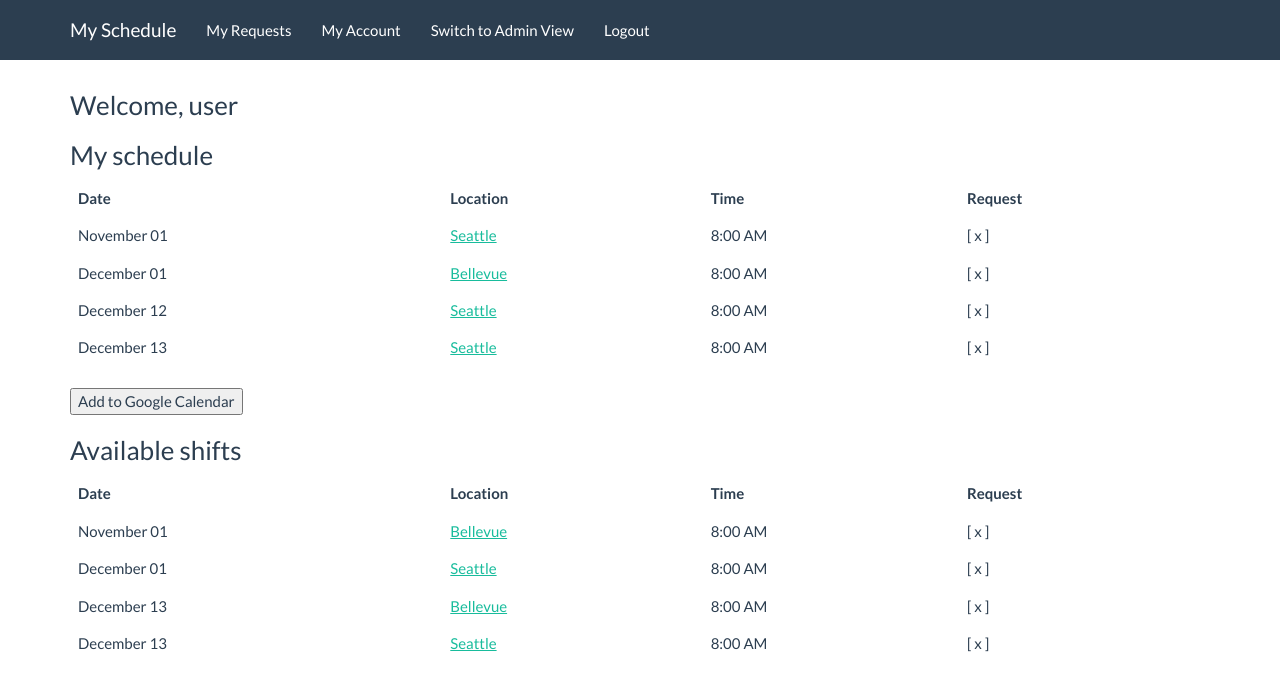
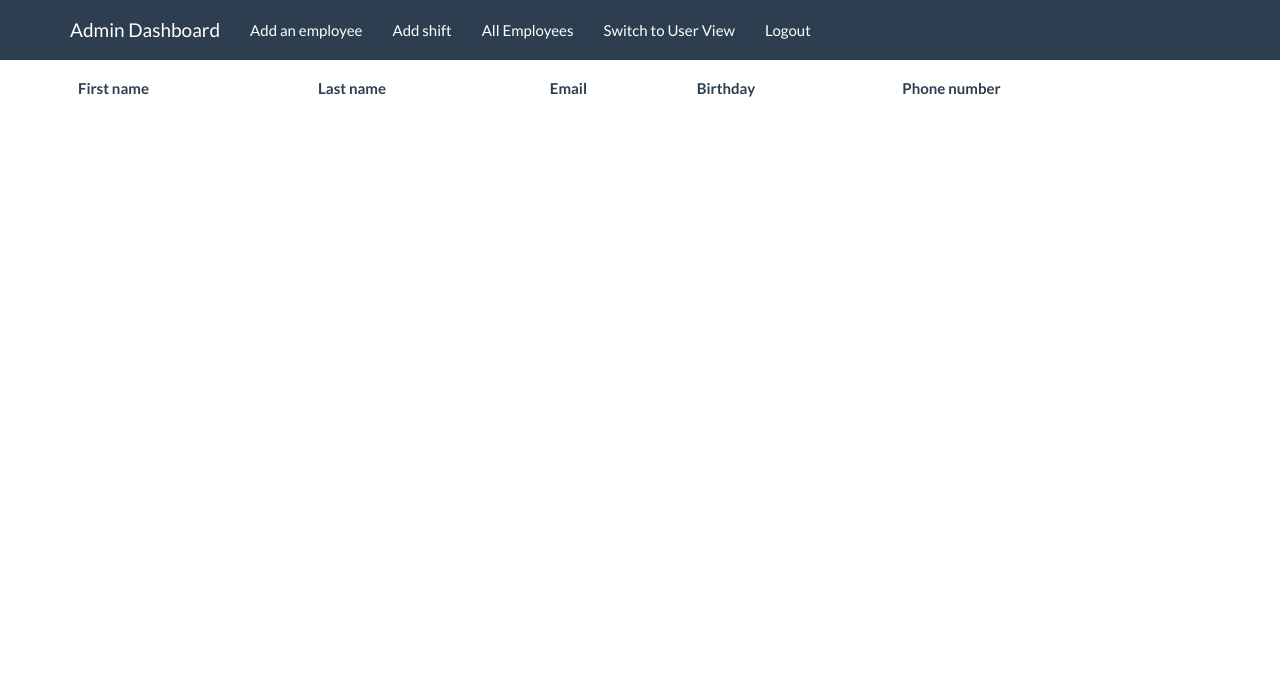
Before and after one commit to Sinh9x0-zz/scheduler, a website: page client/index.html at #/showallemployees in a window 1280 px wide. Drawn offline with Linux system fonts and the light colour scheme; no server answers.

Commit message:
fixed add employee error

```diff
--- a/client/js/controllers/addEmployee-controller.js
+++ b/client/js/controllers/addEmployee-controller.js
@@ -3,7 +3,7 @@ app.controller('addEmployeeController', function(employeeFactory){
 	_this.newEmployee = {}
 	_this.addEmployee = function(){
 		console.log(_this.newEmployee);
-		userFactory.addEmployee(_this.newEmployee, function(){
+		employeeFactory.addEmployee(_this.newEmployee, function(){
 			console.log('success!');
 		})
 	}
--- a/client/js/routes.js
+++ b/client/js/routes.js
@@ -30,6 +30,9 @@ app.config(function ($routeProvider) {
     .when('/addshift', {
         templateUrl: 'partials/addshift.html'
     })
+    .when('/showallemployees', {
+        templateUrl: 'partials/showallemployees.html'
+    })
     .otherwise({
         redirectTo: '/dashboard'
     });
--- a/client/partials/admin-navbar.html
+++ b/client/partials/admin-navbar.html
@@ -7,6 +7,7 @@
       <ul class="nav navbar-nav">
         <li><a href="#/addemployee">Add an employee</a></li>
         <li><a href="#/addshift">Add shift</a></li>
+        <li><a href="#/showallemployees">All Employees</a></li>
         <li><a href="#/dashboard">Switch to User View</a></li>
         <li><a href="#/">Logout</a></li>
       </ul>
--- /dev/null
+++ b/client/partials/showallemployees.html
@@ -0,0 +1,26 @@
+<admin-navbar></admin-navbar>
+
+<div ng-controller='employee-controller as allEmpolyCtrl'>
+
+
+
+	<table class="table table-hover">
+	  <thead>
+	    <tr>
+	      <th>First name</th>
+	      <th>Last name</th>
+	      <th>Email</th>
+	      <th>Birthday</th>
+	      <th>Phone number</th>
+	    </tr>
+	  </thead>
+	  <tbody>
+	   <!--  <tr ng-repeat=''>
+	      <td ng-bind=''></td>
+	      <td></td>
+	      <td ng-bind=''></td>
+
+
+	    </tr> -->
+	</tbody>
+</div>
```
